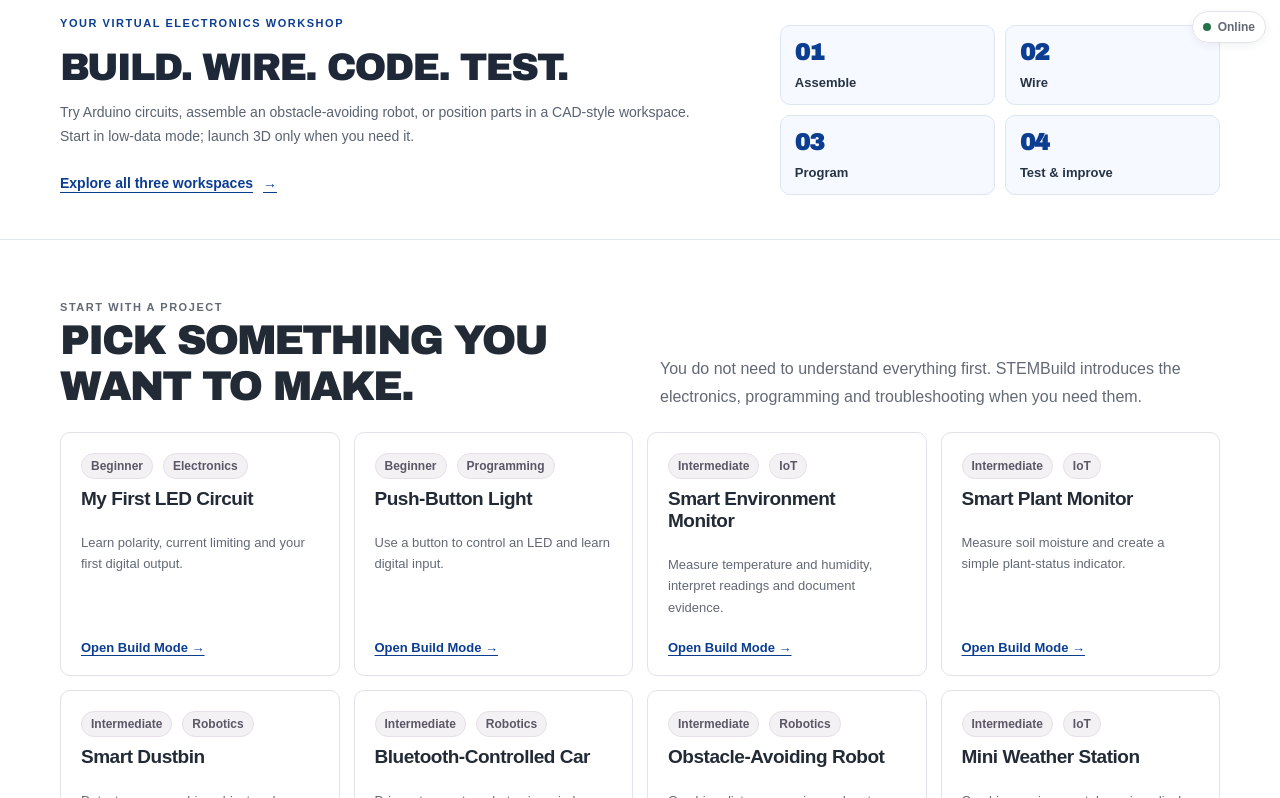
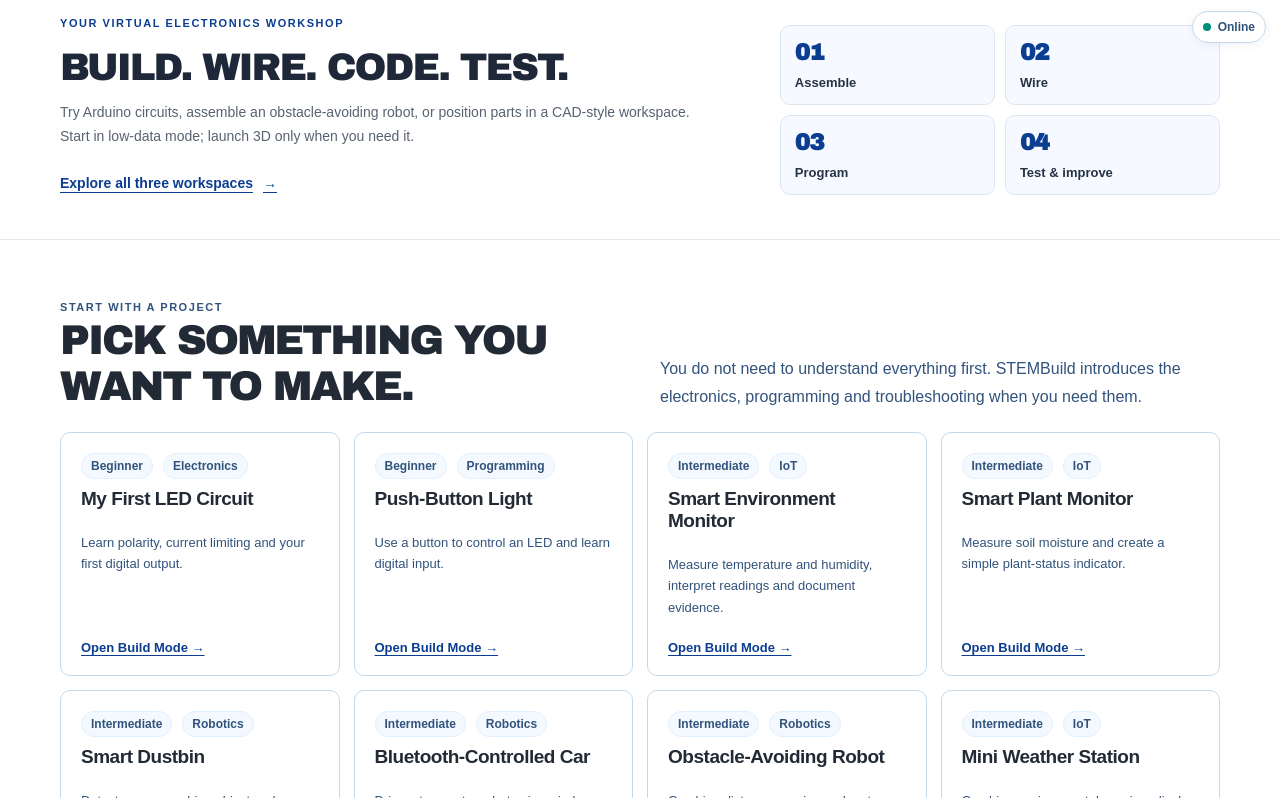
Before and after one commit to cath365/STEMBuild-, a Next.js app: page / in a window 1280 px wide. Shown: the part 743-1541 px from the top of the page. Built offline with nearby package versions, Linux system fonts and the light colour scheme.

Commit message:
style: align src/app/globals.css colors with official STEMBuild logo palette

```diff
--- a/src/app/globals.css
+++ b/src/app/globals.css
@@ -1,16 +1,29 @@
 :root {
-  --bg: #f7f8fa;
-  --surface: #ffffff;
-  --surface-2: #f5f5f8;
-  --border: #e1e3e8;
-  --text: #222a35;
-  --muted: #626975;
-  --primary: #0b3d91;
-  --primary-strong: #082f73;
-  --accent: #108991;
-  --warning: #a36606;
-  --danger: #b42342;
-  --shadow: 0 3px 14px rgba(34,42,53,.035);
+  /* Verified against the official STEMBuild icon and wordmark PNG assets. */
+  --brand-navy: #0e3462;
+  --brand-blue: #0172e5;
+  --brand-blue-deep: #0454aa;
+  --brand-sky: #62c1d4;
+  --brand-teal: #06be99;
+  --brand-orange: #f6b14a;
+  --brand-white: #ffffff;
+  /* Derived tints for readable accessible UI surfaces, not additional brand hues. */
+  --brand-ice: #f3f9ff;
+  --brand-blue-soft: #e1f0ff;
+  --brand-teal-soft: #ddf8f1;
+  --brand-orange-soft: #fff0d5;
+  --bg: var(--brand-ice);
+  --surface: var(--brand-white);
+  --surface-2: #eaf4ff;
+  --border: #c2d9ed;
+  --text: var(--brand-navy);
+  --muted: #31537c;
+  --primary: var(--brand-blue);
+  --primary-strong: var(--brand-blue-deep);
+  --accent: var(--brand-teal);
+  --warning: var(--brand-orange);
+  --danger: var(--brand-orange);
+  --shadow: 0 3px 14px rgba(14,52,98,.07);
   color-scheme: light;
 }
 * { box-sizing: border-box; }
@@ -23,7 +36,7 @@ button { cursor: pointer; }
 .landing-header { display:flex; align-items:center; justify-content:space-between; padding:22px 0; }
 .brand { display:inline-flex; gap:9px; align-items:center; flex-shrink:0; font-weight:800; letter-spacing:-.02em; }
 .brand-icon { width:36px; height:36px; object-fit:contain; flex:0 0 auto; }
-.brand-name { color:#1f2937; font-weight:850; letter-spacing:-.035em; }
+.brand-name { color:#0e3462; font-weight:850; letter-spacing:-.035em; }
 .hero { padding:72px 0 46px; display:grid; grid-template-columns:1.2fr .8fr; gap:42px; align-items:center; }
 .eyebrow { color:var(--primary); font-weight:800; text-transform:uppercase; letter-spacing:.12em; font-size:12px; }
 h1,h2,h3 { margin:0; letter-spacing:-.025em; }
@@ -34,39 +47,39 @@ h3 { font-size:18px; }
 .actions { display:flex; flex-wrap:wrap; gap:12px; margin-top:26px; }
 .btn { border:1px solid var(--border); border-radius:24px; padding:11px 18px; background:var(--surface-2); color:var(--text); font-weight:750; display:inline-flex; gap:8px; align-items:center; justify-content:center; }
 .btn:hover { border-color:var(--primary); }
-.btn-primary { border-color:transparent; background:var(--primary); color:#fff; }
-.btn-danger { border-color:#efc3cc; background:#fff0f3; color:#a11c3c; }
+.btn-primary { border-color:transparent; background:var(--primary); color:#ffffff; }
+.btn-danger { border-color:#fff0d5; background:#fffaf2; color:#cf8b2c; }
 .grid { display:grid; gap:16px; }
 .grid-2 { grid-template-columns:repeat(2,minmax(0,1fr)); }
 .grid-3 { grid-template-columns:repeat(3,minmax(0,1fr)); }
 .grid-4 { grid-template-columns:repeat(4,minmax(0,1fr)); }
 .card { background:var(--surface); border:1px solid var(--border); border-radius:8px; padding:22px; box-shadow:var(--shadow); }
-.card-muted { box-shadow:none; background:#fafafb; }
+.card-muted { box-shadow:none; background:#f5f9ff; }
 .metric { font-size:32px; font-weight:850; margin-top:8px; }
 .muted { color:var(--muted); }
 .small { font-size:13px; }
-.badge { display:inline-flex; align-items:center; gap:6px; padding:5px 9px; border-radius:999px; background:#f4f1f5; color:#5d5666; border:1px solid #e6dfe9; font-size:12px; font-weight:700; }
-.badge-green { background:#edf8f2; border-color:#cce6d8; color:#247348; }
-.badge-yellow { background:#fff7e8; border-color:#ead5ad; color:#895d0d; }
+.badge { display:inline-flex; align-items:center; gap:6px; padding:5px 9px; border-radius:999px; background:#f3f9ff; color:#31537c; border:1px solid #e1f0ff; font-size:12px; font-weight:700; }
+.badge-green { background:#f3fcf9; border-color:#ddf8f1; color:#008f77; }
+.badge-yellow { background:#fffaf2; border-color:#ffdcab; color:#cf8b2c; }
 .section { padding:42px 0; }
 .section-title { display:flex; align-items:end; justify-content:space-between; gap:20px; margin-bottom:20px; }
 .problem-list { display:grid; gap:12px; }
 .problem-item { display:flex; gap:12px; align-items:flex-start; }
-.problem-icon { width:28px; height:28px; flex:0 0 28px; border-radius:8px; display:grid; place-items:center; background:#e8f1ff; color:var(--primary); }
+.problem-icon { width:28px; height:28px; flex:0 0 28px; border-radius:8px; display:grid; place-items:center; background:#f3f9ff; color:var(--primary); }
 .login-shell { min-height:100vh; display:grid; place-items:center; padding:24px; }
 .login-card { width:min(440px,100%); }
 .form { display:grid; gap:14px; }
 .field { display:grid; gap:7px; }
-.field label { color:#4d5460; font-weight:700; font-size:13px; }
-.input, .select, .textarea { width:100%; border-radius:11px; border:1px solid var(--border); background:#fff; color:var(--text); padding:11px 12px; outline:none; }
+.field label { color:#31537c; font-weight:700; font-size:13px; }
+.input, .select, .textarea { width:100%; border-radius:11px; border:1px solid var(--border); background:#ffffff; color:var(--text); padding:11px 12px; outline:none; }
 .textarea { min-height:110px; resize:vertical; }
-.input:focus,.select:focus,.textarea:focus { border-color:var(--accent); box-shadow:0 0 0 3px rgba(11,61,145,.12); }
-.error { color:#a11c3c; background:#fff0f3; border:1px solid #efc3cc; border-radius:10px; padding:10px 12px; }
+.input:focus,.select:focus,.textarea:focus { border-color:var(--accent); box-shadow:0 0 0 3px rgba(4, 84, 170, .12); }
+.error { color:#cf8b2c; background:#fffaf2; border:1px solid #fff0d5; border-radius:10px; padding:10px 12px; }
 .dashboard-shell { min-height:100vh; display:grid; grid-template-columns:260px 1fr; }
-.sidebar { border-right:1px solid var(--border); background:#fff; padding:22px 16px; position:sticky; top:0; height:100vh; display:flex; flex-direction:column; }
+.sidebar { border-right:1px solid var(--border); background:#ffffff; padding:22px 16px; position:sticky; top:0; height:100vh; display:flex; flex-direction:column; }
 .nav { display:grid; gap:6px; margin-top:28px; }
-.nav a { padding:10px 12px; border-radius:10px; color:#626975; font-weight:700; font-size:14px; }
-.nav a:hover { background:#eef5ff; color:var(--primary); }
+.nav a { padding:10px 12px; border-radius:10px; color:#31537c; font-weight:700; font-size:14px; }
+.nav a:hover { background:#f3f9ff; color:var(--primary); }
 .sidebar-footer { margin-top:auto; }
 .main { min-width:0; padding:28px; }
 .topbar { display:flex; align-items:center; justify-content:space-between; gap:16px; margin-bottom:28px; }
@@ -74,15 +87,15 @@ h3 { font-size:18px; }
 .table-wrap { overflow:auto; border:1px solid var(--border); border-radius:14px; }
 table { width:100%; border-collapse:collapse; min-width:680px; }
 th,td { text-align:left; padding:12px 14px; border-bottom:1px solid var(--border); vertical-align:top; }
-th { font-size:12px; text-transform:uppercase; letter-spacing:.08em; color:var(--muted); background:#f5f6f8; }
+th { font-size:12px; text-transform:uppercase; letter-spacing:.08em; color:var(--muted); background:#f3f9ff; }
 tr:last-child td { border-bottom:0; }
-.progress { height:8px; border-radius:999px; background:#ebe5e9; overflow:hidden; }
+.progress { height:8px; border-radius:999px; background:#eaf4ff; overflow:hidden; }
 .progress > span { display:block; height:100%; background:var(--primary); }
 .lesson-layout { display:grid; grid-template-columns:minmax(0,1fr) 320px; gap:18px; align-items:start; }
 .stack { display:grid; gap:16px; }
-.code { background:#f4f5f8; border:1px solid #e1e3e8; border-radius:12px; padding:15px; overflow:auto; white-space:pre-wrap; font-family:ui-monospace,SFMono-Regular,Menlo,monospace; font-size:13px; line-height:1.55; }
-.notice { padding:14px; border-radius:12px; border:1px solid #ead5ad; background:#fff7e8; color:#785414; }
-.list { margin:10px 0 0; padding-left:20px; color:#525b68; line-height:1.7; }
+.code { background:#f3f9ff; border:1px solid #eaf4ff; border-radius:12px; padding:15px; overflow:auto; white-space:pre-wrap; font-family:ui-monospace,SFMono-Regular,Menlo,monospace; font-size:13px; line-height:1.55; }
+.notice { padding:14px; border-radius:12px; border:1px solid #ffdcab; background:#fffaf2; color:#0e3462; }
+.list { margin:10px 0 0; padding-left:20px; color:#31537c; line-height:1.7; }
 .inline { display:flex; gap:10px; align-items:center; flex-wrap:wrap; }
 hr { border:0; border-top:1px solid var(--border); margin:18px 0; }
 .empty { text-align:center; padding:38px; color:var(--muted); }
@@ -106,21 +119,21 @@ hr { border:0; border-top:1px solid var(--border); margin:18px 0; }
   .actions .btn { width:auto; }
 }
 
-.connectivity { position:fixed; right:14px; bottom:14px; z-index:50; display:inline-flex; align-items:center; gap:7px; padding:8px 10px; border-radius:999px; border:1px solid var(--border); background:rgba(255,255,255,.97); color:var(--muted); font-size:12px; font-weight:750; box-shadow:var(--shadow); }
+.connectivity { position:fixed; right:14px; bottom:14px; z-index:50; display:inline-flex; align-items:center; gap:7px; padding:8px 10px; border-radius:999px; border:1px solid var(--border); background:rgba(255, 255, 255, .97); color:var(--muted); font-size:12px; font-weight:750; box-shadow:var(--shadow); }
 .connectivity-dot { width:8px; height:8px; border-radius:50%; background:var(--warning); }
 .connectivity.online .connectivity-dot { background:var(--primary); }
-.connectivity.offline { color:#895d0d; border-color:#ead5ad; }
+.connectivity.offline { color:#cf8b2c; border-color:#ffdcab; }
 .offline-actions { display:grid; gap:10px; }
 @media (max-width: 620px) { .connectivity { left:12px; right:12px; bottom:10px; justify-content:center; } body { padding-bottom:48px; } }
 
-.journey-grid{display:grid;grid-template-columns:repeat(2,minmax(0,1fr));gap:12px}.journey-step{display:grid;grid-template-columns:38px 1fr;gap:10px;align-items:start;padding:13px;border:1px solid var(--border);border-radius:14px;background:var(--surface-2,rgba(255,255,255,.02))}.journey-number{width:32px;height:32px;border-radius:10px;display:grid;place-items:center;background:var(--primary);color:#fff;font-weight:900}.showcase-journey{overflow:hidden}.showcase-journey:before{content:"";display:block;height:4px;margin:-18px -18px 18px;background:var(--primary)}@media(max-width:760px){.journey-grid{grid-template-columns:1fr}}
+.journey-grid{display:grid;grid-template-columns:repeat(2,minmax(0,1fr));gap:12px}.journey-step{display:grid;grid-template-columns:38px 1fr;gap:10px;align-items:start;padding:13px;border:1px solid var(--border);border-radius:14px;background:var(--surface-2,rgba(255, 255, 255, .02))}.journey-number{width:32px;height:32px;border-radius:10px;display:grid;place-items:center;background:var(--primary);color:#ffffff;font-weight:900}.showcase-journey{overflow:hidden}.showcase-journey:before{content:"";display:block;height:4px;margin:-18px -18px 18px;background:var(--primary)}@media(max-width:760px){.journey-grid{grid-template-columns:1fr}}
 
 /* Shared STEMBuild design: public pages, workspaces and offline screens. */
 a,button,input,select,textarea,summary { -webkit-tap-highlight-color:transparent; }
 :where(a,button,input,select,textarea,summary):focus-visible { outline:3px solid var(--primary); outline-offset:3px; }
 button:disabled { cursor:wait; opacity:.6; }
 .btn { min-height:44px; font-size:14px; }
-.btn-primary:hover { background:var(--primary-strong); color:#fff; }
+.btn-primary:hover { background:var(--primary-strong); color:#ffffff; }
 .card p { line-height:1.7; }
 .main { background:var(--bg); padding:34px; }
 .page-title h1 { line-height:1.15; }
@@ -130,41 +143,41 @@ button:disabled { cursor:wait; opacity:.6; }
 .workspace-label { margin-top:30px; color:var(--muted); font-size:10px; letter-spacing:.11em; text-transform:uppercase; }
 .nav { margin-top:13px; }
 .nav a { border-radius:6px; padding:12px 14px; font-weight:600; }
-.nav a[aria-current="page"] { background:#eef5ff; color:var(--primary); box-shadow:inset 3px 0 var(--primary); }
+.nav a[aria-current="page"] { background:#f3f9ff; color:var(--primary); box-shadow:inset 3px 0 var(--primary); }
 .sidebar-footer { border-top:1px solid var(--border); padding-top:20px; }
 .field label { line-height:1.5; }
 .input,.select,.textarea { min-height:44px; border-radius:7px; }
-.code { color:#364354; line-height:1.7; overflow-wrap:anywhere; }
-.table-wrap { background:#fff; border-radius:8px; }
+.code { color:#0454aa; line-height:1.7; overflow-wrap:anywhere; }
+.table-wrap { background:#ffffff; border-radius:8px; }
 th { font-weight:700; }
-tbody tr:hover { background:#fcfcfd; }
+tbody tr:hover { background:#f3f9ff; }
 .notice { line-height:1.65; }
-.connectivity { box-shadow:0 2px 10px #222a3510; }
-.connectivity.online .connectivity-dot { background:#247348; }
-.public-header { border-bottom:1px solid var(--border); background:#fff; }
+.connectivity { box-shadow:0 2px 10px #0e346210; }
+.connectivity.online .connectivity-dot { background:#008f77; }
+.public-header { border-bottom:1px solid var(--border); background:#ffffff; }
 .public-header>.container { display:flex; gap:26px; align-items:center; min-height:86px; }
 .public-header .brand { font-size:23px; }
 .public-header nav { display:flex; gap:26px; margin-left:auto; font-size:13px; font-weight:600; }
 .public-header nav a:hover { color:var(--primary); }
-.auth-page { min-height:100vh; background:#f4f8ff; }
+.auth-page { min-height:100vh; background:#f3f9ff; }
 .auth-layout { display:grid; grid-template-columns:1fr 440px; align-items:center; gap:100px; min-height:calc(100vh - 86px); padding-block:50px; }
 .auth-intro h1 { font-size:clamp(42px,4.5vw,60px); line-height:1.12; margin-top:15px; }
 .auth-intro h1 span { color:var(--primary); }
 .auth-intro .lead { font-size:16px; max-width:430px; }
 .auth-photo { position:relative; height:230px; max-width:440px; border-radius:65px 8px 8px 8px; overflow:hidden; margin-top:25px; }
 .auth-photo img { object-fit:cover; }
-.login-card { padding:34px; background:#fff; }
+.login-card { padding:34px; background:#ffffff; }
 .login-card h2 { font-size:32px; margin-top:15px; }
 .login-card .form { margin-top:25px; }
 .login-card>p { line-height:1.7; }
 .login-card .small:not(.muted) { color:var(--primary); }
-.login-shell { background:#f4f8ff; }
+.login-shell { background:#f3f9ff; }
 .board-gallery { width:min(1160px,calc(100% - 64px)); padding-block:58px; scroll-margin-top:20px; }
 .board-gallery h2 { font-size:clamp(28px,3vw,38px); line-height:1.2; margin-top:12px; }
 .board-gallery-intro { font-size:14px; line-height:1.8; max-width:740px; }
 .board-grid { display:grid; grid-template-columns:repeat(6,minmax(0,1fr)); gap:15px; margin:25px 0 18px; }
-.board-card { overflow:hidden; border:1px solid var(--border); border-radius:8px; background:#fff; }
-.hardware-image { display:block; position:relative; width:100%; height:150px; background:#fff; }
+.board-card { overflow:hidden; border:1px solid var(--border); border-radius:8px; background:#ffffff; }
+.hardware-image { display:block; position:relative; width:100%; height:150px; background:#ffffff; }
 .hardware-image img { object-fit:contain; padding:12px; }
 .board-card>div { padding:17px 14px; border-top:1px solid var(--border); }
 .board-card h3 { font-size:14px; line-height:1.5; }
@@ -173,12 +186,12 @@ tbody tr:hover { background:#fcfcfd; }
 .image-credits summary { cursor:pointer; width:fit-content; padding:8px 0; }
 .image-credits ul { padding-left:18px; line-height:1.9; }
 .image-credits a { text-decoration:underline; }
-.board-choice { padding:0; border:1px solid var(--border); border-radius:8px; background:#fff; color:var(--text); width:150px; overflow:hidden; }
+.board-choice { padding:0; border:1px solid var(--border); border-radius:8px; background:#ffffff; color:var(--text); width:150px; overflow:hidden; }
 .board-choice>.hardware-image { height:105px; }
 .board-choice>span:last-child { display:block; padding:11px 10px; border-top:1px solid var(--border); font-size:12px; font-weight:700; }
 .board-choice:hover { border-color:var(--primary); }
 .board-choice-selected { border-color:var(--primary); box-shadow:0 0 0 1px var(--primary); }
-.board-choice-selected>span:last-child { color:var(--primary); background:#fcf0f5; }
+.board-choice-selected>span:last-child { color:var(--primary); background:#fffaf2; }
 .hardware-table-cell { display:flex; align-items:center; gap:14px; }
 .hardware-table-cell .hardware-image { width:65px; height:65px; flex-shrink:0; }
 .hardware-table-cell img { padding:3px; }
@@ -192,7 +205,7 @@ tbody tr:hover { background:#fcfcfd; }
 .public-footer { display:flex; justify-content:space-between; gap:30px; padding-block:32px 52px; color:var(--muted); font-size:13px; }
 .public-footer nav { display:flex; flex-wrap:wrap; gap:24px; align-items:center; }
 .public-footer .brand { color:var(--text); }
-.sample-hero { padding:56px 0 40px; background:#f0f7fc; border-bottom:1px solid var(--border); }
+.sample-hero { padding:56px 0 40px; background:#f3f9ff; border-bottom:1px solid var(--border); }
 .sample-hero h1,.guide-page h1 { font-size:clamp(36px,5.4vw,64px); line-height:1.08; margin-top:14px; }
 .sample-hero h1 span,.guide-page h1 span { color:var(--primary); }
 .sample-hero>.container>.small { max-width:740px; line-height:1.65; margin-top:24px; }
@@ -201,7 +214,7 @@ tbody tr:hover { background:#fcfcfd; }
 .sample-toc nav { display:grid; gap:5px; font-size:13px; }
 .sample-toc strong { margin-bottom:12px; }
 .sample-toc a { display:flex; gap:12px; padding:8px; border-radius:5px; }
-.sample-toc a:hover { background:#f8eaf0; color:var(--primary); }
+.sample-toc a:hover { background:#fffaf2; color:var(--primary); }
 .sample-toc a span { color:var(--primary); font-weight:700; }
 .sample-content { min-width:0; display:grid; gap:22px; }
 .sample-content section { scroll-margin-top:22px; padding:28px; }
@@ -218,7 +231,7 @@ caption { text-align:left; padding:12px 14px; font-weight:700; color:var(--muted
 .sample-question legend { font-weight:700; padding:0 8px; line-height:1.6; }
 .sample-question label { display:flex; gap:10px; align-items:flex-start; padding:10px 0; line-height:1.5; cursor:pointer; }
 .sample-question input { margin-top:4px; accent-color:var(--primary); }
-.sample-correct { color:#247348; }
+.sample-correct { color:#008f77; }
 .sample-rubric { display:grid; gap:14px; }
 .sample-rubric dt { font-weight:700; }
 .sample-rubric dd { margin:5px 0 0; color:var(--muted); line-height:1.7; }
@@ -227,7 +240,7 @@ caption { text-align:left; padding:12px 14px; font-weight:700; color:var(--muted
 .guide-page .section.card { padding:28px; margin-block:32px; }
 @media(max-width:900px) { .sample-layout { grid-template-columns:1fr; }.sample-toc { position:static; }.sample-toc nav { grid-template-columns:repeat(3,minmax(0,1fr)); }.sample-toc strong { grid-column:1/-1; } }
 @media(max-width:620px) { .sample-hero { padding-top:36px; }.sample-content section { padding:20px; }.sample-toc nav { grid-template-columns:repeat(2,minmax(0,1fr)); }.sample-toc a { padding:7px 0; }.guide-steps { grid-template-columns:1fr; }.public-footer { flex-direction:column; }.sample-content h2,.guide-page .card h2 { font-size:25px; } }
-@media print { .public-header,.public-footer,.sample-toc,.connectivity,.sample-page .actions,.sample-page button,.sample-page a.btn { display:none!important; }.sample-layout { display:block; width:100%; }.sample-content { display:block; }.sample-content section { border:0; box-shadow:none; break-inside:avoid; margin-block:16px; padding:12px; }.sample-hero { padding:12px; background:#fff; }.sample-content .table-wrap { overflow:visible; }.sample-content table { min-width:0; }.sample-content .code { white-space:pre-wrap; font-size:10px; }.sample-question label { padding:4px; } }
+@media print { .public-header,.public-footer,.sample-toc,.connectivity,.sample-page .actions,.sample-page button,.sample-page a.btn { display:none!important; }.sample-layout { display:block; width:100%; }.sample-content { display:block; }.sample-content section { border:0; box-shadow:none; break-inside:avoid; margin-block:16px; padding:12px; }.sample-hero { padding:12px; background:#ffffff; }.sample-content .table-wrap { overflow:visible; }.sample-content table { min-width:0; }.sample-content .code { white-space:pre-wrap; font-size:10px; }.sample-question label { padding:4px; } }
 
-.sample-content .board-choice { width:100%; text-align:left; }.sample-content .board-choice strong { display:block; padding:12px 16px; border-top:1px solid var(--border); }.sample-content .board-choice.selected { border-color:var(--primary); box-shadow:0 0 0 1px var(--primary); }.sample-content .board-choice.selected strong { background:#fcf0f5; color:var(--primary); }
+.sample-content .board-choice { width:100%; text-align:left; }.sample-content .board-choice strong { display:block; padding:12px 16px; border-top:1px solid var(--border); }.sample-content .board-choice.selected { border-color:var(--primary); box-shadow:0 0 0 1px var(--primary); }.sample-content .board-choice.selected strong { background:#fffaf2; color:var(--primary); }
 .sample-content { grid-template-columns:minmax(0,1fr); }.sample-content .card { min-width:0; }
```
